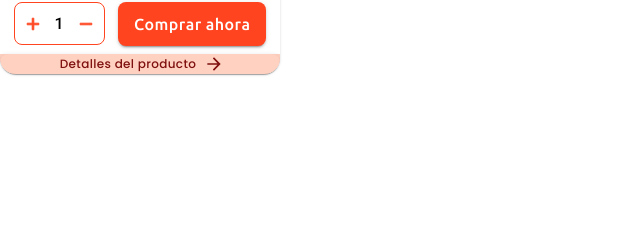
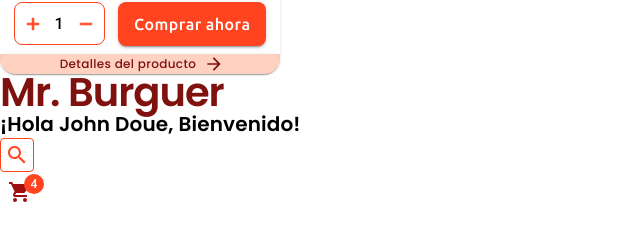
Before and after one commit to BonApp-etit/front, a Next.js app: page /menu in a window 1280 px wide. Shown: the part 334-574 px from the top of the page, without its empty margins (0-640 px from the left). Built offline with nearby package versions, Linux system fonts and the light colour scheme.

Commit message:
Cart badge

```diff
--- /dev/null
+++ b/src/components/menu/Cart.jsx
@@ -0,0 +1,29 @@
+import * as React from "react";
+import Badge from "@mui/material/Badge";
+import { styled } from "@mui/material/styles";
+import IconButton from "@mui/material/IconButton";
+import ShoppingCartIcon from "@mui/icons-material/ShoppingCart";
+
+const StyledBadge = styled(Badge)(({ theme }) => ({
+  "& .MuiBadge-badge": {
+    right: -2,
+    top: 4,
+
+    // border: `2px solid ${theme.palette.background.paper}`,
+
+    // padding: "0 4px",
+  },
+  "& .MuiSvgIcon-root": {
+    color: "#9E0F0E",
+  },
+}));
+
+export default function Cart() {
+  return (
+    <IconButton aria-label="cart">
+      <StyledBadge badgeContent={4} color="secondary">
+        <ShoppingCartIcon color="#" />
+      </StyledBadge>
+    </IconButton>
+  );
+}
--- a/src/pages/menu/index.jsx
+++ b/src/pages/menu/index.jsx
@@ -1,6 +1,9 @@
 import { Button } from "@mui/material";
 import CardMenu from "@/components/common_components/CardMenu";
 import ButtonGroupCustomized from "@/components/common_components/ButtonGroupCustomized";
+import Title from "@/components/menu/Title";
+import SearchBar from "@/components/menu/SearchBar";
+import Cart from "@/components/menu/Cart";
 export default function Menu() {
   return (
     <>
@@ -13,6 +16,9 @@ export default function Menu() {
       </ButtonGroupCustomized>
 
       <CardMenu></CardMenu>
+      <Title></Title>
+      <SearchBar></SearchBar>
+      <Cart></Cart>
     </>
   );
 }
```
Also changed, not shown: public/assets/RestaurantLogo.svg (added).
